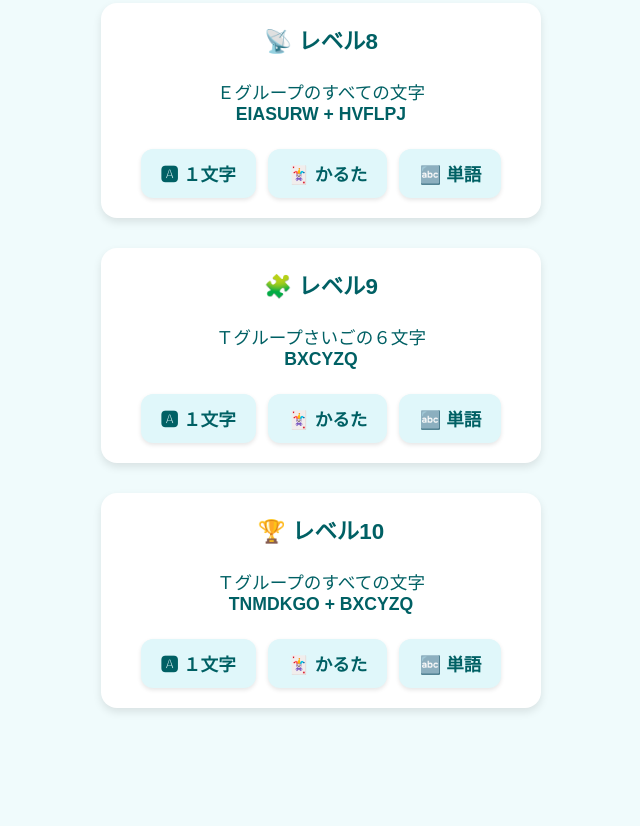
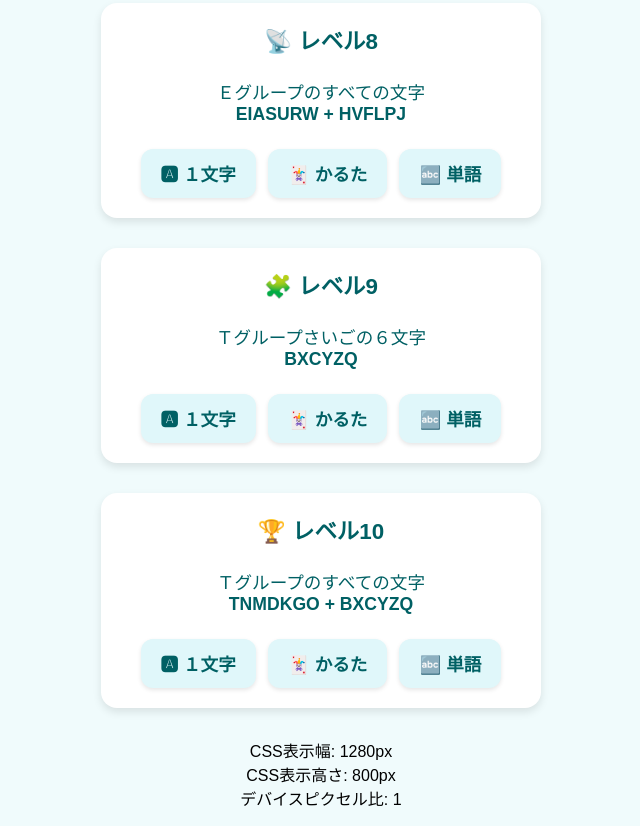
Before and after one commit to m-logiclab/morse-app, a plain HTML site: page index.html in a window 1280 px wide. Shown: the part 1809-2635 px from the top of the page, without its empty margins (319-959 px from the left). Before the commit the page ends 2547 px from the top, so only its background shows below. Drawn offline with Linux system fonts and the light colour scheme; a web font is replaced by a local one.

Commit message:
デバッグ用表示追加

```diff
--- a/index.html
+++ b/index.html
@@ -188,7 +188,7 @@
       <button onclick="location.href='word.html?level=level10'">🔤 単語</button>
     </div>
   </div>
-
+<p id="info"></p>
 <script>
   if ('serviceWorker' in navigator) {
     window.addEventListener('load', () => {
@@ -197,6 +197,12 @@
         .catch(err => console.error('Service Worker error:', err));
     });
   }
+    const info = `
+    CSS表示幅: ${window.innerWidth}px<br>
+    CSS表示高さ: ${window.innerHeight}px<br>
+    デバイスピクセル比: ${window.devicePixelRatio}
+  `;
+  document.getElementById("info").innerHTML = info;
 </script>
 
 
```
